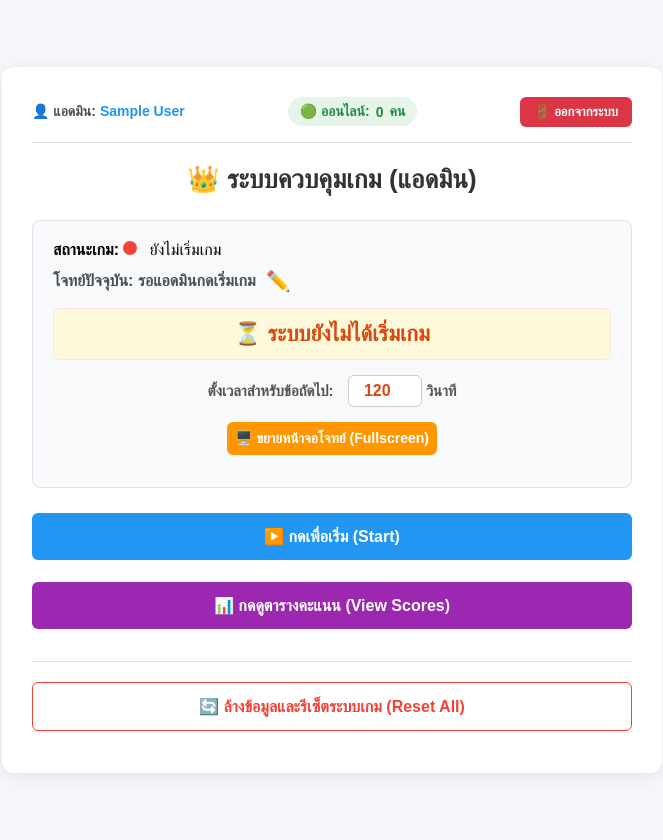
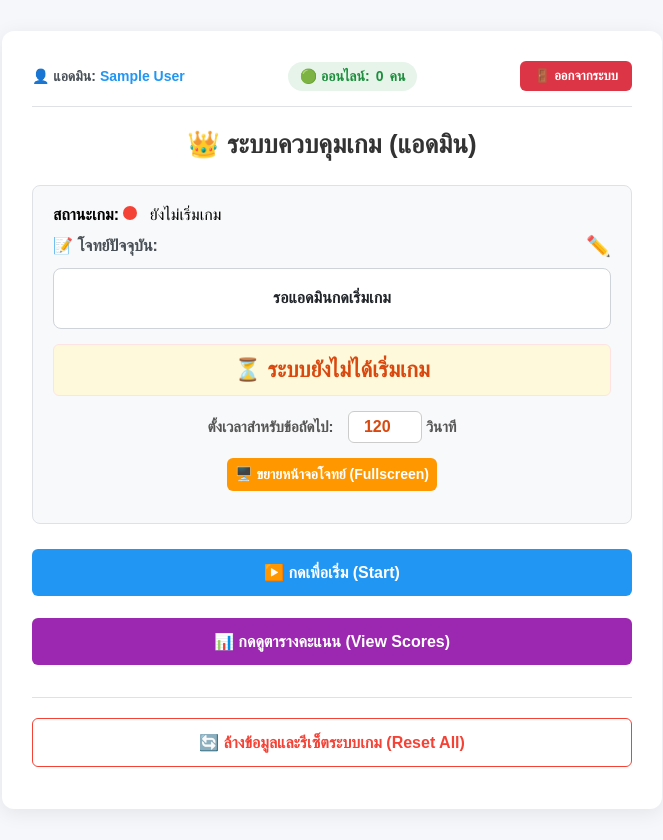
Before and after one commit to 6604302001031-cell/quiz2, a Flask app: page /admin in a window 1280 px wide. Shown: the whole page, without its empty margins (308-971 px from the left). Run offline with Flask 3, Linux system fonts and the light colour scheme; the visitor is signed in with stand-in values (Sample User, id 1).

Commit message:
Update admin.html

```diff
--- a/templates/admin.html
+++ b/templates/admin.html
@@ -25,6 +25,25 @@
         .dot-green { background-color: #4caf50; }
         .dot-red { background-color: #f44336; }
         .dot-yellow { background-color: #f1c40f; }
+
+        /* 📌 เพิ่มใหม่: สไตล์สำหรับกล่องแสดงโจทย์โดยเฉพาะ */
+        .question-display {
+            font-size: 16px;
+            color: #212529;
+            line-height: 1.8;
+            white-space: pre-wrap; /* ทำให้เว้นบรรทัดตามไฟล์ต้นฉบับ */
+            word-break: break-word;
+            background-color: #ffffff;
+            padding: 15px;
+            border-radius: 8px;
+            border: 1px solid #ced4da;
+            width: 100%;
+            box-sizing: border-box;
+            max-height: 250px;
+            overflow-y: auto;
+            margin-top: 10px;
+            font-weight: normal;
+        }
 
         /* 📌 ส่วนตั้งค่าเวลา */
         .timer-setting { margin-top: 15px; text-align: center; font-size: 15px; font-weight: bold; color: #555; }
@@ -82,10 +101,19 @@
         #fullscreen-target:fullscreen .hide-on-fullscreen { display: none !important; }
         #fullscreen-target:fullscreen .show-on-fullscreen { display: block !important; }
 
-        #fullscreen-target:fullscreen #question-info {
-            font-size: 46px !important; color: #111111 !important; text-align: center !important;
-            line-height: 1.6 !important; margin: auto 0 20px 0 !important; max-width: 90% !important;
+        /* 📌 เพิ่มใหม่: ปรับหน้าตาตอน Fullscreen ให้ตัวใหญ่และอ่านง่าย */
+        #fullscreen-target:fullscreen .question-display {
+            font-size: 42px !important;
+            max-height: 80vh !important;
+            border: none !important;
+            background: transparent !important;
+            padding: 20px !important;
+            line-height: 1.6 !important;
+            text-align: left !important;
+            margin: auto 0 20px 0 !important;
+            max-width: 90% !important;
         }
+
         #fullscreen-target:fullscreen .timer-box { font-size: 65px !important; padding: 25px 60px !important; border-radius: 16px !important; width: 80% !important; max-width: 750px !important; margin-top: 20px !important; margin-bottom: 20px !important; }
         #fullscreen-target:fullscreen .answer-box { font-size: 45px !important; padding: 25px 50px !important; border-radius: 16px !important; width: 80% !important; max-width: 750px !important; margin-top: 20px !important; }
         #fullscreen-target:fullscreen .stats-box { width: 80% !important; max-width: 750px !important; margin-top: 25px !important; margin-bottom: auto !important; gap: 30px !important; }
@@ -108,9 +136,12 @@
 
         <div class="status-line hide-on-fullscreen"><strong>สถานะเกม:</strong>&nbsp;<span id="game-status-text">กำลังโหลด...</span></div>
 
-        <div class="status-line" style="display: flex; align-items: center; justify-content: flex-start;">
-            <div id="question-info" style="font-weight: bold; color: #495057;">โจทย์ปัจจุบัน: กำลังโหลด...</div>
-            <button class="edit-icon-btn hide-on-fullscreen" onclick="openEditModal()" title="อัปโหลด/แก้ไขโจทย์">✏️</button>
+        <div style="display: flex; flex-direction: column; align-items: flex-start; width: 100%; margin-bottom: 15px;">
+            <div style="display: flex; justify-content: space-between; width: 100%; align-items: center;">
+                <strong style="color: #495057;">📝 <span id="question-number-label">โจทย์ปัจจุบัน:</span></strong>
+                <button class="edit-icon-btn hide-on-fullscreen" onclick="openEditModal()" title="อัปโหลด/แก้ไขโจทย์">✏️</button>
+            </div>
+            <div id="question-info" class="question-display">กำลังโหลด...</div>
         </div>
 
         <div id="timer-display" class="timer-box">⏱️ เวลาที่เหลือ: 120 วินาที</div>
@@ -195,7 +226,6 @@
     let isActionInProgress = false;
     let activeScores = {};
 
-    // 📌 ระบบเปิด/ปิด Modal
     function openEditModal() { document.getElementById('upload-modal').style.display = 'flex'; }
     function closeEditModal() { document.getElementById('upload-modal').style.display = 'none'; }
     function closeEditModalOutside(e) { if (e.target.id === 'upload-modal') closeEditModal(); }
@@ -278,8 +308,6 @@
         } else {
             clearInterval(countdownInterval);
             countdownInterval = null;
-            // เมื่อเวลาในฝั่ง Client หมด ส่ง API บอกเซิร์ฟเวอร์ด้วย (ถ้าจำเป็น)
-            // controlGame('/api/timeout');
         }
     }
 
@@ -287,7 +315,6 @@
         if (countdownInterval) clearInterval(countdownInterval);
 
         if (resetTime) {
-            // 📌 ดึงค่าเวลาจากช่องที่แอดมินกรอก
             const customTime = parseInt(document.getElementById('custom-time-input').value);
             timeLeft = !isNaN(customTime) && customTime > 0 ? customTime : 120;
         }
@@ -327,7 +354,6 @@
         });
     }
 
-    // 📌 ยืนยันการรีเซ็ตระบบ
     function confirmReset() {
         if(confirm("⚠️ คำเตือน: คุณต้องการล้างข้อมูลคะแนนและรีเซ็ตระบบเกมทั้งหมดใช่หรือไม่? (การกระทำนี้ย้อนกลับไม่ได้)")) {
             controlGame('/api/reset');
@@ -343,6 +369,7 @@
 
         const statusText = document.getElementById('game-status-text');
         const questionInfo = document.getElementById('question-info');
+        const questionLabel = document.getElementById('question-number-label'); // 📌 เพิ่มตัวแปรจัดการหัวข้อ
         const timerControlGroup = document.getElementById('timer-control-group');
         const answerBox = document.getElementById('answer-box');
         const answerText = document.getElementById('answer-text');
@@ -353,7 +380,6 @@
 
         if (data.is_started) {
             document.getElementById('btn-start').style.display = 'none';
-            // ซ่อนช่องตั้งเวลาเมื่อเกมเริ่มแล้ว
             timerSettingContainer.style.display = 'none';
 
             if (data.is_time_up || data.is_end) {
@@ -370,7 +396,7 @@
             document.getElementById('btn-timeout').style.display = 'none';
             document.getElementById('btn-next').style.display = 'none';
             timerControlGroup.style.display = 'none';
-            timerSettingContainer.style.display = 'block'; // แสดงช่องตั้งเวลาเมื่อยังไม่เริ่ม
+            timerSettingContainer.style.display = 'block';
 
             if (countdownInterval) { clearInterval(countdownInterval); countdownInterval = null; }
             document.getElementById('timer-display').innerText = `⏳ ระบบยังไม่ได้เริ่มเกม`;
@@ -401,18 +427,31 @@
             statsBox.style.display = 'none';
         }
 
+        // 📌 แก้ไขใหม่: แยกการจัดการกล่องโจทย์ให้อ่านง่ายและสวยงาม
         if (!data.is_started) {
             statusText.innerHTML = '<span class="status-dot dot-red"></span> ยังไม่เริ่มเกม';
-            questionInfo.innerText = 'โจทย์ปัจจุบัน: รอแอดมินกดเริ่มเกม';
+            questionLabel.innerText = 'โจทย์ปัจจุบัน:';
+            questionInfo.innerText = 'รอแอดมินกดเริ่มเกม';
+            questionInfo.style.textAlign = 'center';
+            questionInfo.style.fontWeight = 'bold';
         } else if (data.is_end) {
             statusText.innerHTML = '<span class="status-dot dot-red"></span> สิ้นสุดการแข่งขัน';
+            questionLabel.innerText = 'โจทย์ปัจจุบัน:';
             questionInfo.innerText = '🏆 จบเกมการแข่งขันครบทุกข้อแล้ว!';
+            questionInfo.style.textAlign = 'center';
+            questionInfo.style.fontWeight = 'bold';
         } else if (data.is_time_up) {
             statusText.innerHTML = '<span class="status-dot dot-red"></span> หมดเวลาข้อนี้แล้ว';
-            questionInfo.innerText = `ข้อที่ ${data.current_number}: ${data.question}`;
+            questionLabel.innerText = `โจทย์ข้อที่ ${data.current_number}:`;
+            questionInfo.innerText = data.question;
+            questionInfo.style.textAlign = 'left';
+            questionInfo.style.fontWeight = 'normal';
         } else {
             statusText.innerHTML = '<span class="status-dot dot-green"></span> กำลังเปิดรับคำตอบ';
-            questionInfo.innerText = `ข้อที่ ${data.current_number}: ${data.question}`;
+            questionLabel.innerText = `โจทย์ข้อที่ ${data.current_number}:`;
+            questionInfo.innerText = data.question;
+            questionInfo.style.textAlign = 'left';
+            questionInfo.style.fontWeight = 'normal';
         }
     }
 
@@ -421,7 +460,6 @@
         isActionInProgress = true;
         toggleButtonsState(true);
 
-        // ถ้าเป็นการ Start หรือ Next ให้ส่งค่าเวลาใหม่ไปด้วย (ออปชันเสริมสำหรับ Backend)
         const requestData = {};
         if (url === '/api/start' || url === '/api/next') {
             requestData.time_limit = parseInt(document.getElementById('custom-time-input').value) || 120;
```
